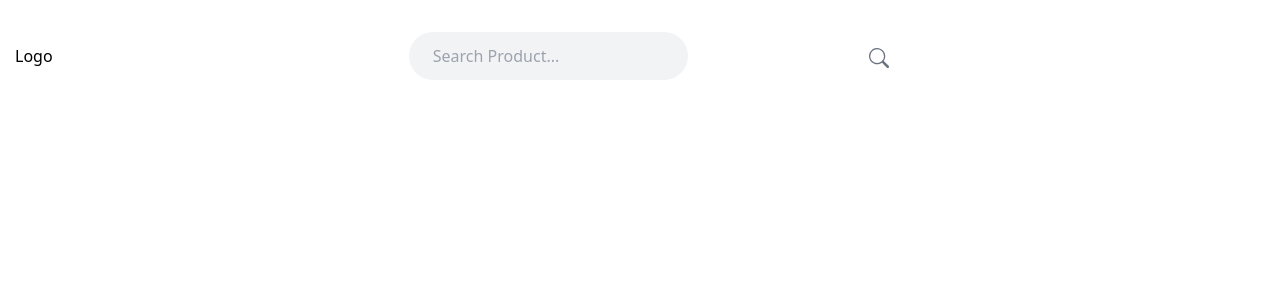
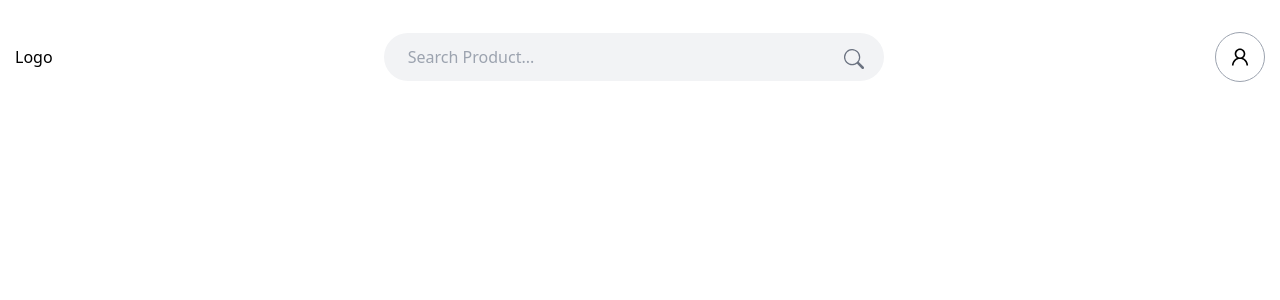
Before and after one commit to Brunogabriel-dev/ecommerce-web-ts, a React (Vite) app: page / in a window 1280 px wide. Shown: the top 300 px of the page. Built offline with nearby package versions, Linux system fonts and the light colour scheme.

Commit message:
Inclusão de texto

```diff
--- a/src/Navbar.tsx
+++ b/src/Navbar.tsx
@@ -6,13 +6,18 @@ const Navbar = () => {
     <div className="flex justify-between items-center pt-8">
       <h1 className="text-4x1 font-medium">Logo</h1>
       <div className="relative w-full max-w-[500px]">
-        <input className="bg-[#f2f3f5]  border-none outline-none px-6 py-3 rounded-[30px]" type="text" placeholder="Search Product..."/>
+        <input
+        className="bg-[#f2f3f5]  border-none outline-none px-6 py-3 rounded-[30px] w-full"
+        type="text"
+        placeholder="Search Product..."/>
 
         <BsSearch className="absolute top-0 right-0 mt-4 mr-5 text-gray-500" size={20} />
       </div>
 
       <div className="flex gap-40">
-        <div className="icon_wrapper"></div>
+        <div className="icon_wrapper">
+          <AiOutlineUser/>
+        </div>
 
       </div>
     </div>
--- a/src/index.css
+++ b/src/index.css
@@ -1,3 +1,9 @@
 @tailwind base;
 @tailwind components;
 @tailwind utilities;
+
+@layer components {
+  .icon_wrapper{
+    @apply border border-gray-400 rounded-full w-[50px] h-[50px] grid place-items-center text-[22px];
+  }
+}
```
